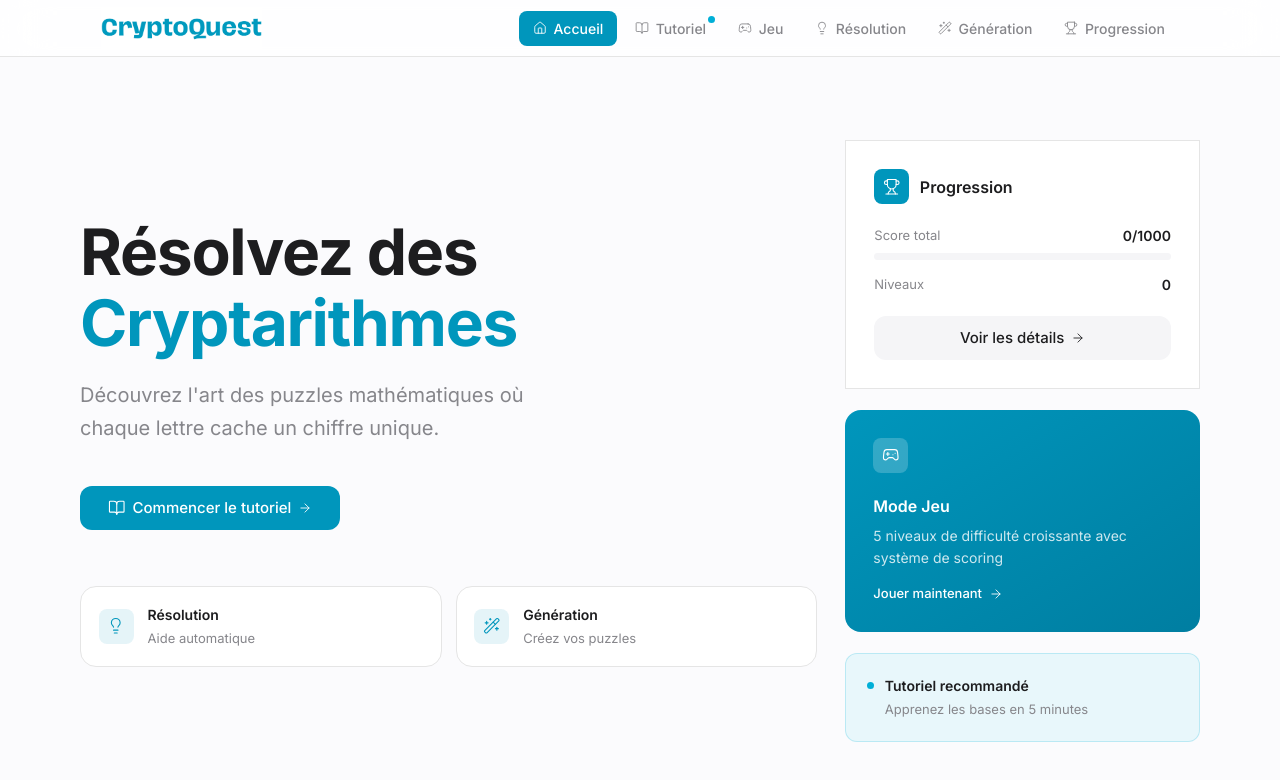
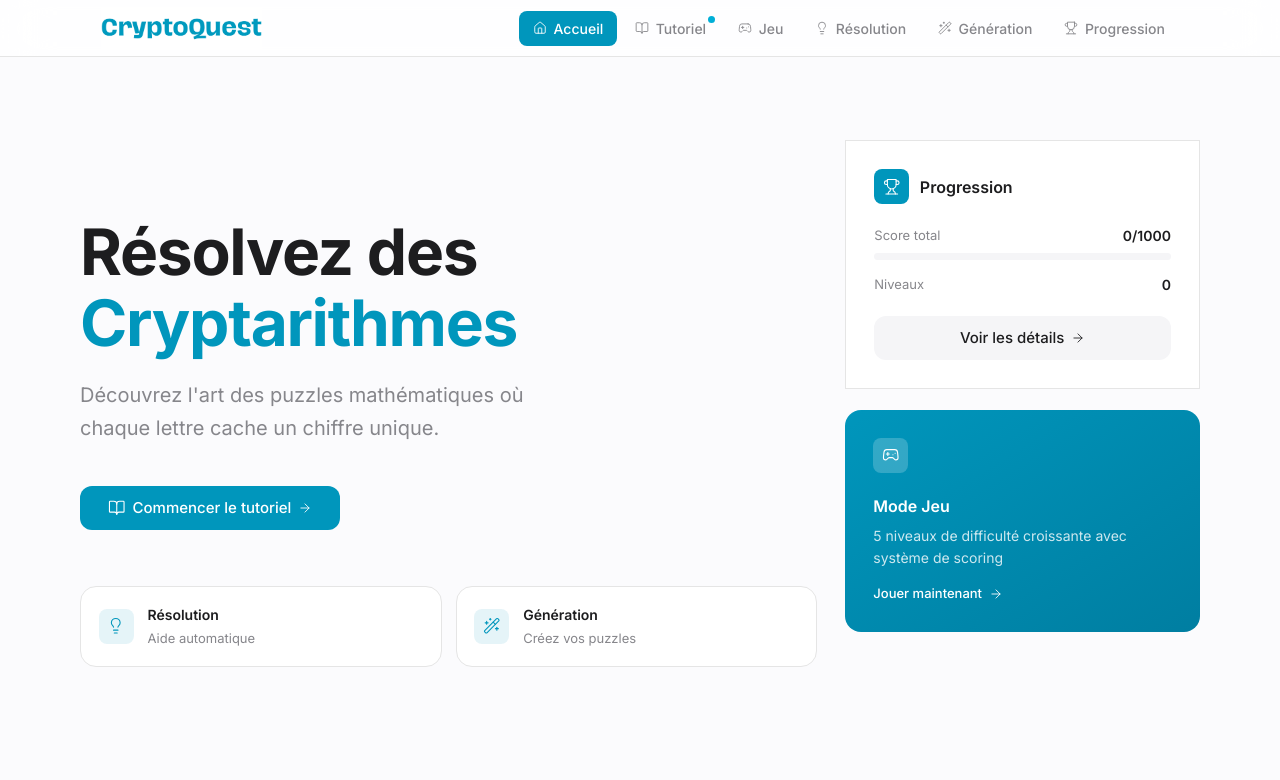
Before and after one commit to alai06/CryptoQuestFrontEnd, a React (Vite) app: page / in a window 1280 px wide. Shown: the top 780 px of the page. Built offline with nearby package versions, Linux system fonts and the light colour scheme.

Commit message:
Update HomeScreen.tsx

```diff
--- a/src/components/HomeScreen.tsx
+++ b/src/components/HomeScreen.tsx
@@ -183,23 +183,6 @@ export default function HomeScreen({ onNavigate, tutorialCompleted }: HomeScreen
                 <ArrowRight className="w-4 h-4" strokeWidth={1.5} />
               </div>
             </button>
-
-            {/* Tutorial Badge */}
-            {!tutorialCompleted && (
-              <div className="bg-[#E8F7FB] border border-[#00AFD7]/20 rounded-[12px] p-6">
-                <div className="flex items-start gap-3">
-                  <div className="w-2 h-2 bg-[#00AFD7] rounded-full mt-2 flex-shrink-0"></div>
-                  <div>
-                    <div className="text-[14px] font-semibold text-[#1D1D1F] mb-1">
-                      Tutoriel recommandé
-                    </div>
-                    <p className="text-[13px] text-[#86868B] leading-relaxed">
-                      Apprenez les bases en 5 minutes
-                    </p>
-                  </div>
-                </div>
-              </div>
-            )}
           </div>
         </div>
       </div>
```
